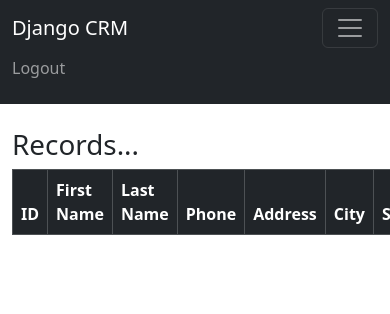
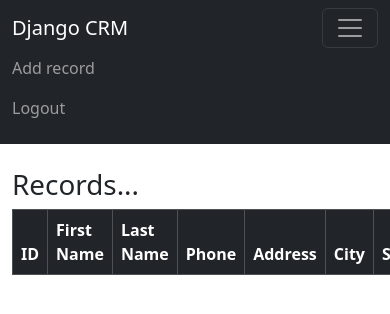
Before and after one commit to DevAlejandroAF/django-crm-fcc, a Django app: page / in a window 390 px wide, after a click that opens the changed part; the page is wider, and only the part inside the window is pictured. Shown: the top 314 px of that part. Run offline with Django 5.2, Linux system fonts and the light colour scheme; the visitor is signed in with stand-in values (Sample User, id 1); data that the repository does not hold is empty.

Commit message:
Project version 1.0.0 done

```diff
--- a/website/templates/website/home.html
+++ b/website/templates/website/home.html
@@ -22,7 +22,7 @@
 {% if records %}
   {% for record in records %}
     <tr>
-      <th scope="row">{{ record.id }}</th>
+      <th scope="row"><a href="{% url 'record' record.id %}">{{ record.id }}</a></th>
       <td>{{ record.first_name }}</td>
       <td>{{ record.last_name }}</td>
       <td>{{ record.phone }}</td>
--- a/website/templates/website/navbar.html
+++ b/website/templates/website/navbar.html
@@ -8,6 +8,9 @@
     <div class="collapse navbar-collapse" id="navbarSupportedContent">
       <ul class="navbar-nav me-auto mb-2 mb-lg-0">
         {% if user.is_authenticated %}
+        <li class="nav-item">
+          <a class="nav-link" href="{% url 'add_record' %}">Add record</a>
+        </li>
         <li class="nav-item">
           <a class="nav-link" href="{% url 'logout' %}">Logout</a>
         </li>
--- a/website/urls.py
+++ b/website/urls.py
@@ -6,4 +6,8 @@
     # path('login/', views.login_user, name="login"),
     path('logout/', views.logout_user, name="logout"),
     path('register/', views.register_user, name="register"),
+    path('record/<int:pk>', views.customer_record, name="record"),
+    path('delete_record/<int:pk>', views.delete_record, name="delete_record"),
+    path('add_record/', views.add_record, name="add_record"),
+    path('update_record/<int:pk>', views.update_record, name="update_record"),
 ]
--- a/website/views.py
+++ b/website/views.py
@@ -1,7 +1,7 @@
 from django.shortcuts import render, redirect
 from django.contrib.auth import authenticate, login, logout
 from django.contrib import messages
-from .forms import SignUpForm
+from .forms import SignUpForm, AddRecordForm
 from .models import Record
 
 # Create your views here.
@@ -49,3 +49,51 @@
         return render(request, 'website/register.html', {'form':form})
 
     return render(request, 'website/register.html', {'form':form})
+
+
+def customer_record(request, pk):
+    if request.user.is_authenticated:
+        customer_record = Record.objects.get(id=pk)
+        return render(request, "website/record.html", {'customer_record':customer_record})
+    else:
+        messages.warning(request, "You must be logged in to view the page.")
+        return redirect('home')
+
+
+def delete_record(request, pk):
+    if request.user.is_authenticated:
+        delete_it = Record.objects.get(id=pk)
+        delete_it.delete()
+        messages.success(request, "Record deleted successfully.")
+        return redirect('home')
+    else:
+        messages.warning(request, "You must be logged in to do that.")
+        return redirect('home')
+
+
+def add_record(request):
+    form = AddRecordForm(request.POST or None)
+    if request.user.is_authenticated:
+        if request.method == "POST":
+            if form.is_valid():
+                add_record = form.save()
+                messages.success(request, "Record added successfully.")
+                return redirect('home')
+        return render(request, "website/add_record.html", {'form':form})
+    else:
+        messages.warning(request, "You must be logged in to do that.")
+        return redirect('home')
+
+
+def update_record(request, pk):
+    if request.user.is_authenticated:
+        current_record = Record.objects.get(id=pk)
+        form = AddRecordForm(request.POST or None, instance=current_record)
+        if form.is_valid():
+            form.save()
+            messages.success(request, "Record has been updated.")
+            return redirect('home')
+        return render(request, "website/update_record.html", {'form':form})
+    else:
+        messages.warning(request, "You must be logged in to do that.")
+        return redirect('home')
```
Also changed, not shown: website/forms.py (+15 -0 lines), website/templates/website/add_record.html (added, +13 -0 lines), website/templates/website/record.html (added, +23 -0 lines), website/templates/website/update_record.html (added, +14 -0 lines).
